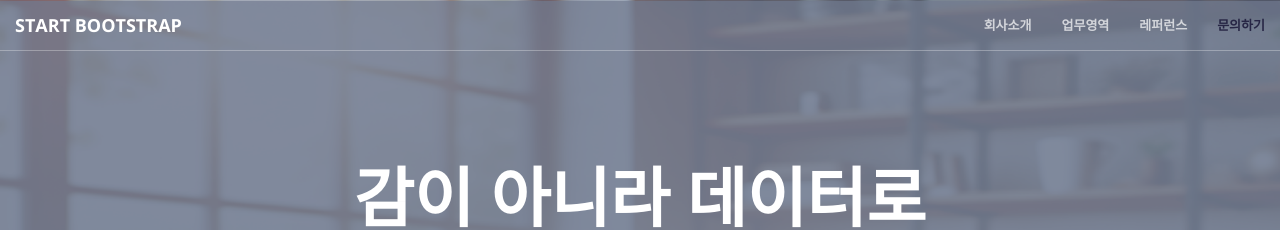
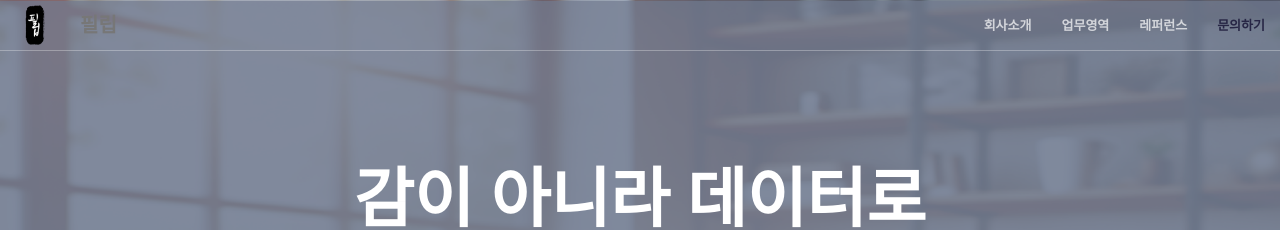
Before and after one commit to philipcommunication/philip-homepage, a Jekyll site: the page built from index.html, in a window 1280 px wide. Shown: the top 230 px of the page. Built offline with Jekyll 4.4.1, drawn with Linux system fonts in a browser that asks for light colours.

Commit message:
네비게이션바 수정

```diff
--- a/_includes/nav.html
+++ b/_includes/nav.html
@@ -8,7 +8,10 @@
                 <span class="icon-bar"></span>
                 <span class="icon-bar"></span>
             </button>
-            <a class="navbar-brand page-scroll" href="#page-top">Start Bootstrap</a>
+            <a class="navbar-brand page-scroll" href="#page-top">
+                <img src="img/logo.png" class="navbar-logo" alt="필립 로고">
+                <span class="navbar-text">필립</span>
+            </a>
         </div>
 
         <!-- Collect the nav links, forms, and other content for toggling -->
--- a/_sass/_base.scss
+++ b/_sass/_base.scss
@@ -383,3 +383,36 @@ form label {
     border-radius: 5px;
     font-size: 16px;
 }
+
+/* 네비게이션 브랜드 스타일 */
+.navbar-brand {
+    display: flex;
+    align-items: center; /* 세로 중앙 정렬 */
+    gap: 10px; /* 이미지와 텍스트 사이 간격 */
+    padding: 10px 15px; /* 네비게이션 내부 정렬 */
+}
+
+/* 로고 이미지 스타일 */
+.navbar-logo {
+    height: 40px; /* 로고 크기 조정 */
+    width: auto; /* 비율 유지 */
+    transition: opacity 0.3s ease-in-out;
+}
+
+/* 텍스트 스타일 */
+.navbar-text {
+    font-size: 20px;
+    font-weight: bold;
+    color: #272645;
+    opacity: 1; /* 기본적으로 표시 */
+    transition: opacity 0.3s ease-in-out;
+}
+
+/* 스크롤 시 이미지 숨기고 텍스트만 표시 */
+.scrolled .navbar-logo {
+    opacity: 0;
+}
+
+.scrolled .navbar-text {
+    opacity: 1;
+}
```
Also changed, not shown: js/bootstrap.js.
